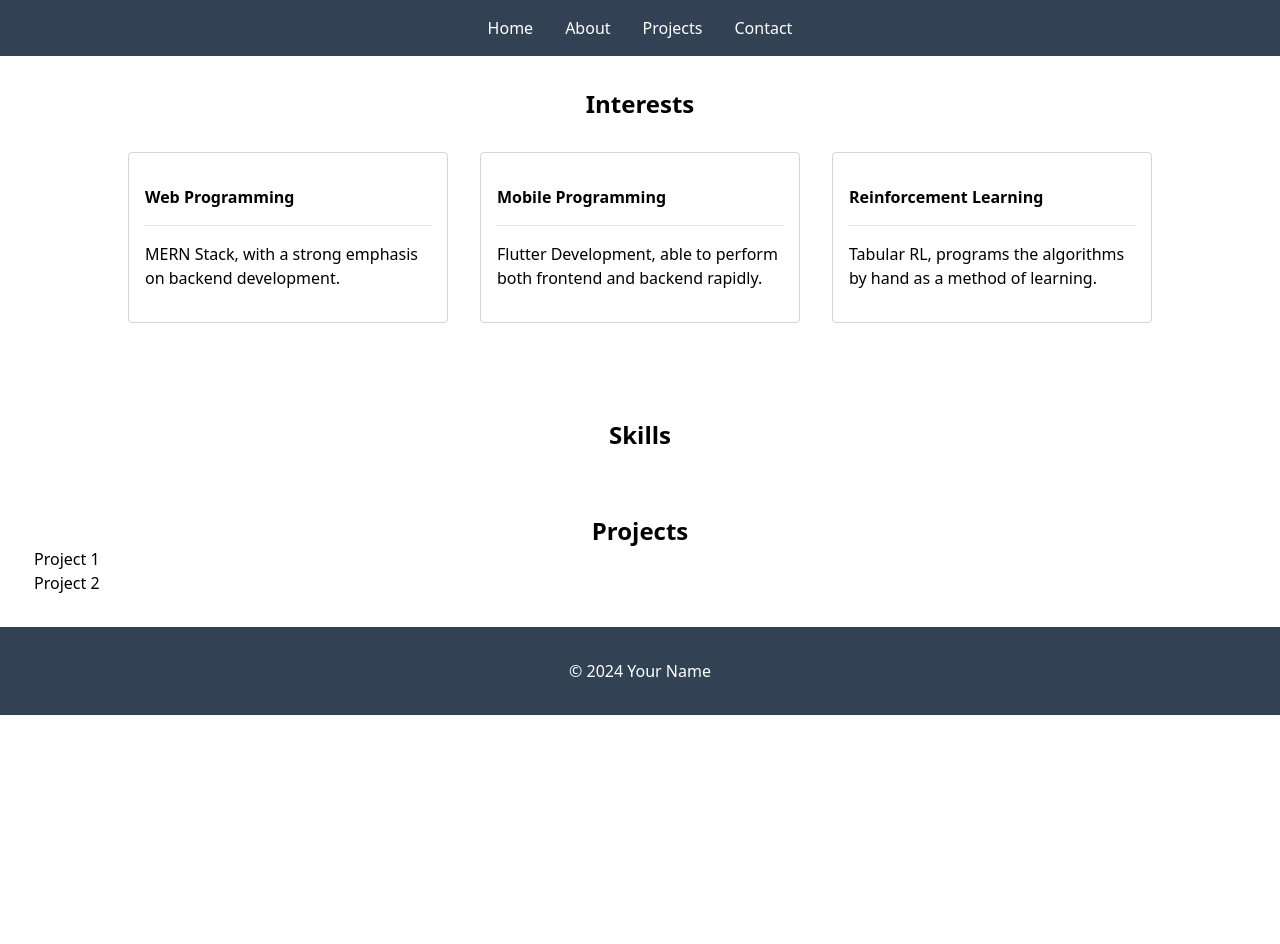
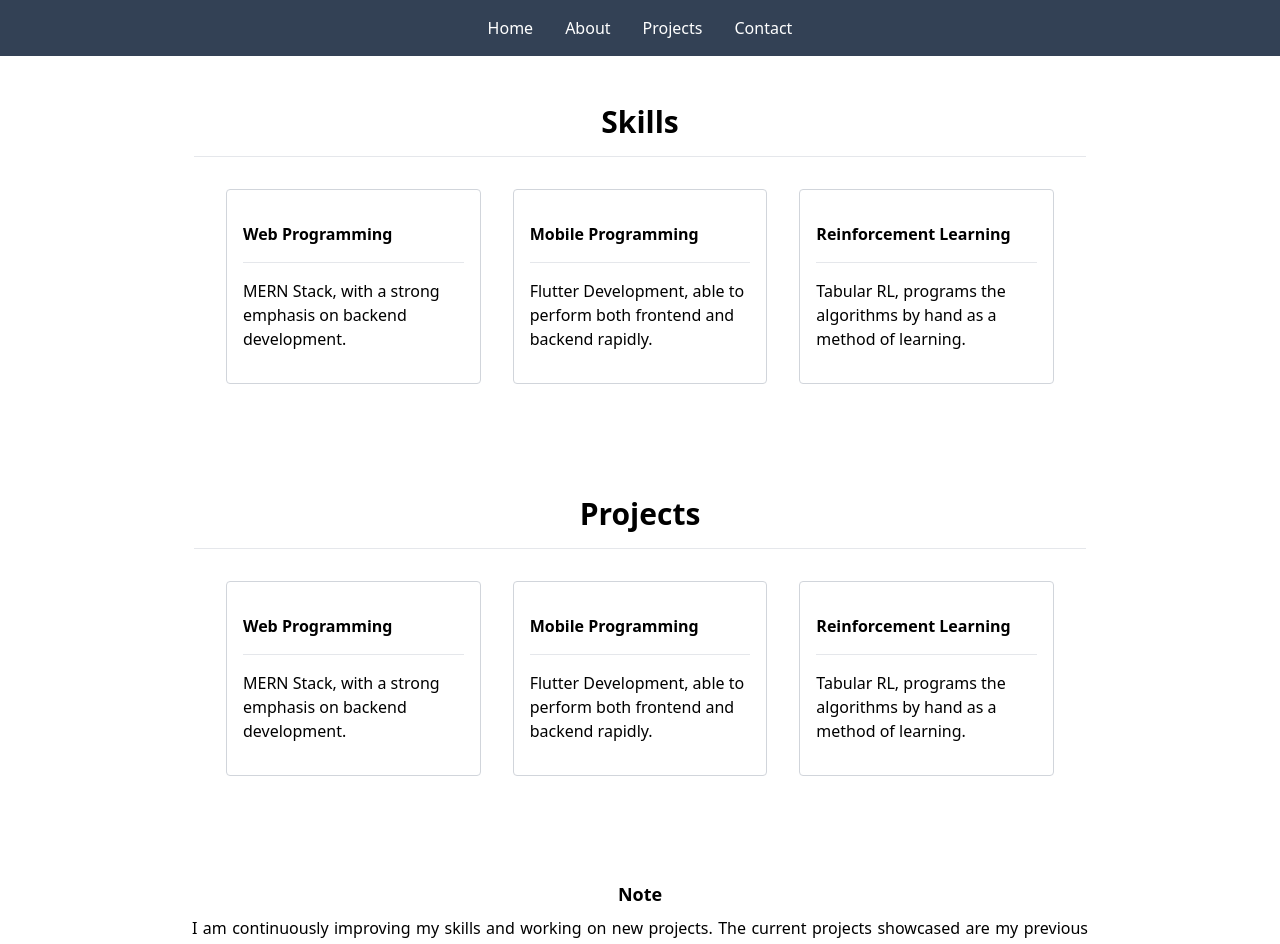
Before and after one commit to vfaabeso/portfolio, a React (Vite) app in the folder my-project/: page / in a window 1280 px wide. Shown: the top 944 px of the page. Before the commit the page ends 800 px from the top, so only its background shows below. Built offline with nearby package versions, Linux system fonts and the light colour scheme.

Commit message:
chore: added a note with some ui improv

```diff
--- a/my-project/src/App.jsx
+++ b/my-project/src/App.jsx
@@ -1,20 +1,13 @@
 import "./App.css";
-import ContactSection from "./components/ContactSection";
 import Footer from "./components/Footer";
+import MainBody from "./components/MainBody";
 import Navbar from "./components/Navbar";
-import ProjectSection from "./components/ProjectSection";
-import InterestSection from "./components/InterestSection";
-import SkillSection from "./components/SkillSection";
 
 function App() {
   return (
     <div className="font-sans leading-6">
       <Navbar />
-      {/* <HomeSection /> */}
-      <InterestSection />
-      <SkillSection />
-      <ProjectSection />
-      <ContactSection />
+      <MainBody />
       <Footer />
     </div>
   );
--- /dev/null
+++ b/my-project/src/components/BottomSection.jsx
@@ -0,0 +1,13 @@
+export default function BottomSection() {
+  return (
+    <section className="p-8">
+      <p className="text-center p-2 font-semibold text-lg">Note</p>
+      <p className="text-justify">
+        I am continuously improving my skills and working on new projects. The
+        current projects showcased are my previous works and group works, which
+        might not work anymore, and I will be updating this portfolio soon with
+        more polished and advanced examples of my work. Stay tuned!
+      </p>
+    </section>
+  );
+}
--- a/my-project/src/components/Footer.jsx
+++ b/my-project/src/components/Footer.jsx
@@ -1,6 +1,6 @@
 export default function Footer() {
   return (
-    <footer className="bg-slate-700 text-white text-center px-4 py-8 fixed w-full">
+    <footer className="bg-slate-700 text-white text-center px-4 py-8 w-full">
       <p>&copy; 2024 Your Name</p>
     </footer>
   );
--- a/my-project/src/components/HomeSection.jsx
+++ /dev/null
@@ -1,7 +0,0 @@
-export default function HomeSection() {
-  return (
-    <section id="home" className="p-8 mx-0.5">
-      <p className="text-center font-bold text-4xl">Farrel Beso</p>
-    </section>
-  );
-}
--- a/my-project/src/components/InterestSection.jsx
+++ /dev/null
@@ -1,23 +0,0 @@
-import Card from "./Card";
-
-export default function InterestSection() {
-  return (
-    <section id="about" className="p-8 mx-0.5">
-      <p className="text-center font-bold text-2xl">Interests</p>
-      <div className="flex justify-center p-4">
-        <Card
-          title="Web Programming"
-          details="MERN Stack, with a strong emphasis on backend development."
-        />
-        <Card
-          title="Mobile Programming"
-          details="Flutter Development, able to perform both frontend and backend rapidly."
-        />
-        <Card
-          title="Reinforcement Learning"
-          details="Tabular RL, programs the algorithms by hand as a method of learning."
-        />
-      </div>
-    </section>
-  );
-}
--- /dev/null
+++ b/my-project/src/components/MainBody.jsx
@@ -0,0 +1,15 @@
+import SkillSection from "./SkillSection";
+import ProjectSection from "./ProjectSection";
+import BottomSection from "./BottomSection";
+import ContactSection from "./ContactSection";
+
+export default function MainBody() {
+  return (
+    <div className="w-9/12 mx-auto">
+      <SkillSection />
+      <ProjectSection />
+      <BottomSection />
+      <ContactSection />
+    </div>
+  );
+}
--- a/my-project/src/components/ProjectSection.jsx
+++ b/my-project/src/components/ProjectSection.jsx
@@ -1,16 +1,24 @@
+import Card from "./Card";
+
 export default function ProjectSection() {
   return (
     <section id="projects" className="p-8 mx-0.5">
-      <p className="text-center font-bold text-2xl">Projects</p>
-
-      <ul>
-        <li>
-          <a href="https://github.com/yourusername/project1">Project 1</a>
-        </li>
-        <li>
-          <a href="https://github.com/yourusername/project2">Project 2</a>
-        </li>
-      </ul>
+      <p className="text-center font-bold text-3xl p-4">Projects</p>
+      <hr />
+      <div className="flex justify-center p-4">
+        <Card
+          title="Web Programming"
+          details="MERN Stack, with a strong emphasis on backend development."
+        />
+        <Card
+          title="Mobile Programming"
+          details="Flutter Development, able to perform both frontend and backend rapidly."
+        />
+        <Card
+          title="Reinforcement Learning"
+          details="Tabular RL, programs the algorithms by hand as a method of learning."
+        />
+      </div>
     </section>
   );
 }
--- a/my-project/src/components/SkillSection.jsx
+++ b/my-project/src/components/SkillSection.jsx
@@ -1,7 +1,24 @@
+import Card from "./Card";
+
 export default function SkillSection() {
   return (
-    <section id="about" className="p-8 mx-0.5">
-      <p className="text-center font-bold text-2xl">Skills</p>
+    <section id="skills" className="p-8 mx-0.5">
+      <p className="text-center font-bold text-3xl p-4">Skills</p>
+      <hr />
+      <div className="flex justify-center p-4">
+        <Card
+          title="Web Programming"
+          details="MERN Stack, with a strong emphasis on backend development."
+        />
+        <Card
+          title="Mobile Programming"
+          details="Flutter Development, able to perform both frontend and backend rapidly."
+        />
+        <Card
+          title="Reinforcement Learning"
+          details="Tabular RL, programs the algorithms by hand as a method of learning."
+        />
+      </div>
     </section>
   );
 }
```
